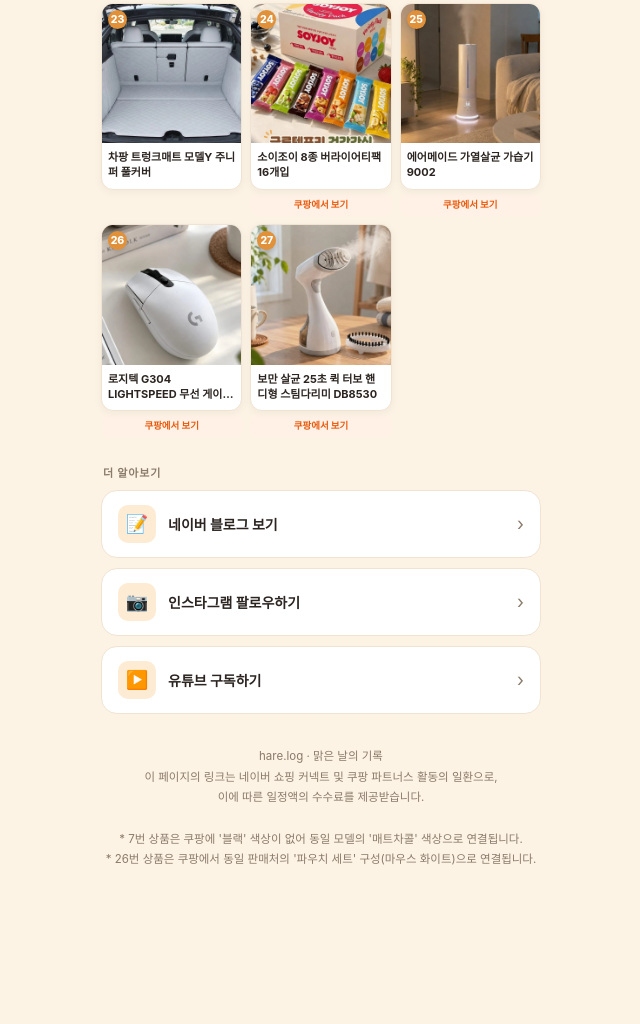
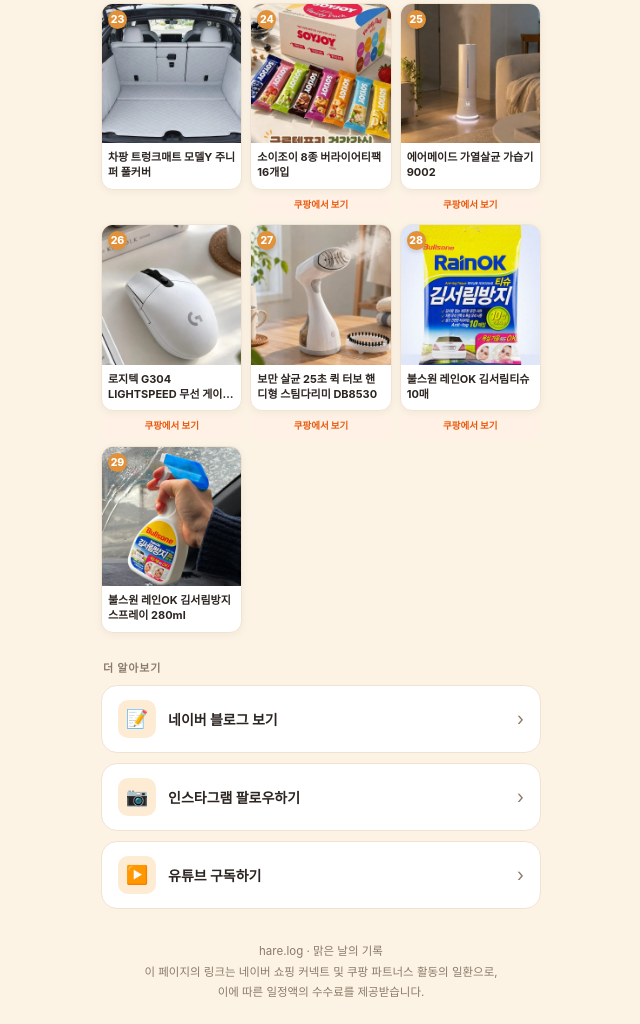
Before and after one commit to ttowa-log/hare-log, a plain HTML site: page index.html in a window 1280 px wide. Shown: the part 1890-2914 px from the top of the page, without its empty margins (319-959 px from the left). Before the commit the page ends 2820 px from the top, so only its background shows below. Drawn offline with Linux system fonts and the light colour scheme.

Commit message:
28~29번 불스원 레인OK 김서림티슈·김서림방지 스프레이 카드 추가
Co-Authored-By: Claude Sonnet 5.5 <noreply@anthropic.com>

```diff
--- a/index.html
+++ b/index.html
@@ -627,6 +627,43 @@ body {
   <a class="buy-chip" href="https://link.coupang.com/a/ivOwwUZrSm" target="_blank" rel="noopener">쿠팡에서 보기</a>
   </div>
 
+  <div class="card-wrap">
+  <a class="product-card" href="https://naver.me/GM3uO0cP" target="_blank" rel="noopener">
+    <div class="rank">28</div>
+    <div class="thumb-wrap">
+      <img src="antifogtissue.jpg" alt="불스원 레인OK 김서림티슈 10매">
+    </div>
+    <div class="product-body">
+      <span class="product-tag">자동차용품</span>
+      <div class="product-title">불스원 레인OK 김서림티슈 10매</div>
+      <div class="product-hook">앞유리 김서림 걱정될 때 꺼내 쓰는 차량용 김서림 방지 티슈 10매</div>
+      <div class="product-cta">
+        <span>자세히 보기</span>
+        <span>›</span>
+      </div>
+    </div>
+  </a>
+  <a class="buy-chip" href="https://link.coupang.com/a/iMAcfCMgAS" target="_blank" rel="noopener">쿠팡에서 보기</a>
+  </div>
+
+  <div class="card-wrap">
+  <a class="product-card" href="https://naver.me/5jX8upSa" target="_blank" rel="noopener">
+    <div class="rank">29</div>
+    <div class="thumb-wrap">
+      <img src="antifogspray.jpg" alt="불스원 레인OK 김서림방지 스프레이 280ml">
+    </div>
+    <div class="product-body">
+      <span class="product-tag">자동차용품</span>
+      <div class="product-title">불스원 레인OK 김서림방지 스프레이 280ml</div>
+      <div class="product-hook">차량 유리 안쪽에 쓰는 280ml 김서림 방지 스프레이</div>
+      <div class="product-cta">
+        <span>자세히 보기</span>
+        <span>›</span>
+      </div>
+    </div>
+  </a>
+  </div>
+
   </div>
 
   <div class="section-label">더 알아보기</div>
```
Also changed, not shown: antifogspray.jpg (added), antifogtissue.jpg (added).
